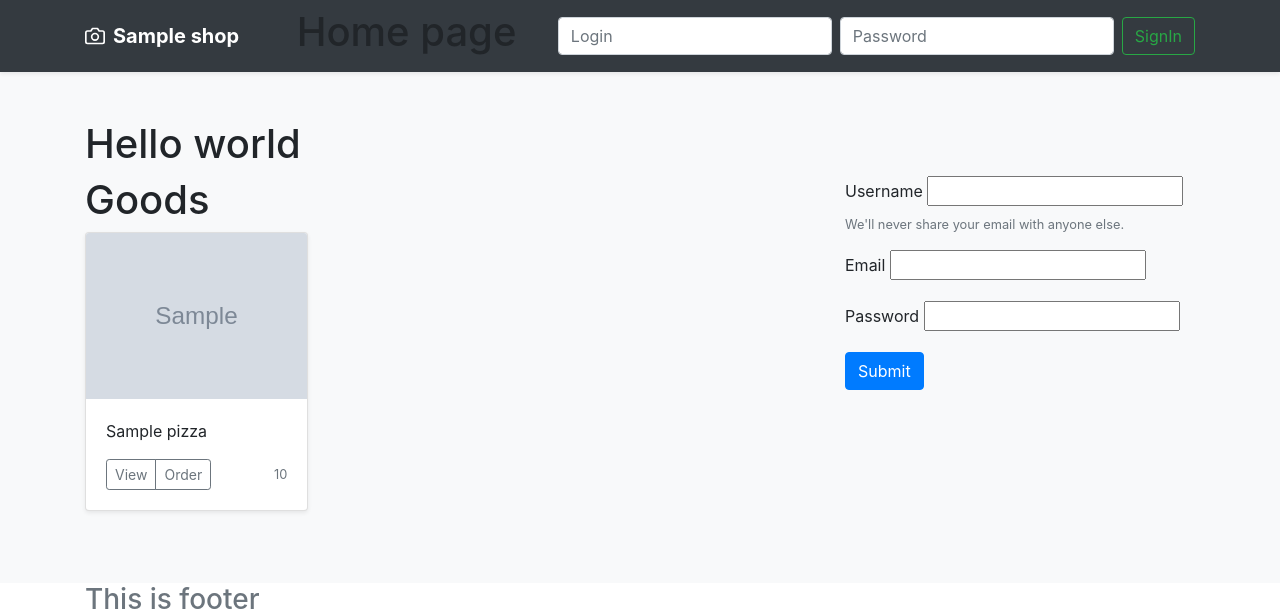
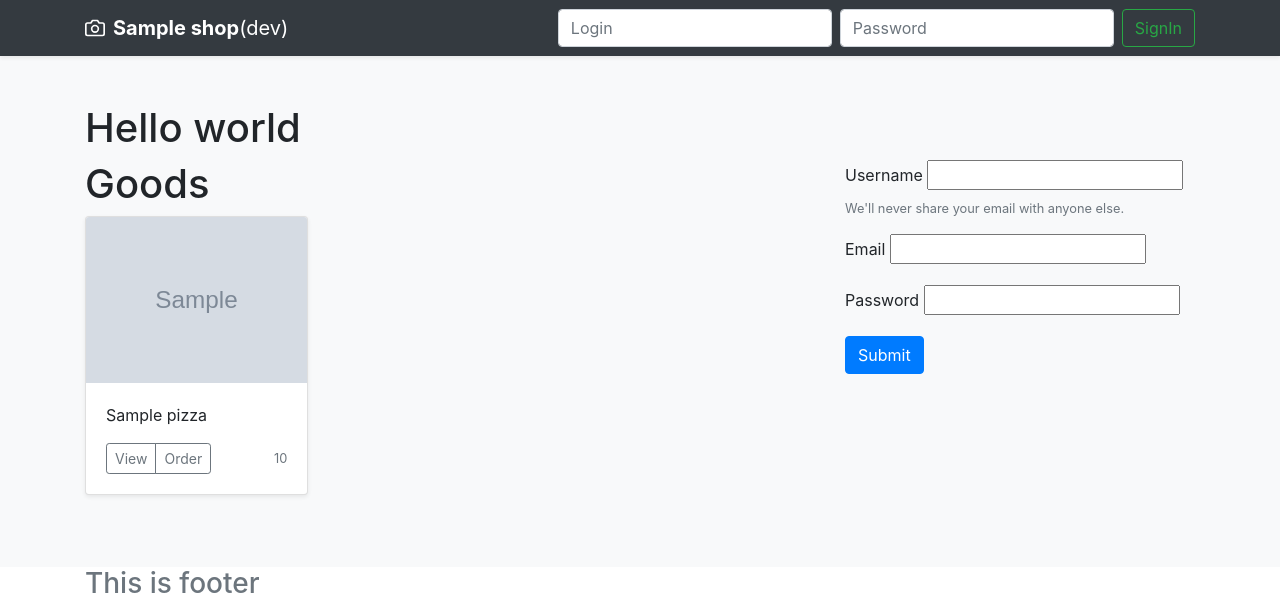
Before and after one commit to zdimon/pizza_store, a Django app: template templates/shop/home.html in a window 1280 px wide. Shown: the top 615 px of the page. Run offline with Django 3.2, Linux system fonts and the light colour scheme; the template is opened without the code that fills it: most values are stand-ins (such as "Sample title", 1, 10 or a date in 2020); grey boxes marked "Sample" are stand-in pictures; form fields are guessed from the names that the template uses; some libraries are stand-ins or nearby versions.

Commit message:
auto commit

```diff
--- a/templates/layout.html
+++ b/templates/layout.html
@@ -13,7 +13,7 @@
           <div class="container d-flex justify-content-between">
             <a href="#" class="navbar-brand d-flex align-items-center">
               <svg xmlns="http://www.w3.org/2000/svg" width="20" height="20" viewBox="0 0 24 24" fill="none" stroke="currentColor" stroke-width="2" stroke-linecap="round" stroke-linejoin="round" class="mr-2"><path d="M23 19a2 2 0 0 1-2 2H3a2 2 0 0 1-2-2V8a2 2 0 0 1 2-2h4l2-3h6l2 3h4a2 2 0 0 1 2 2z"></path><circle cx="12" cy="13" r="4"></circle></svg>
-              <strong>{{ shop.name }}</strong>
+              <strong>{{ shop.name }}</strong>(dev)
             </a>
             {% block header %}{% endblock %}
 
--- a/templates/shop/home.html
+++ b/templates/shop/home.html
@@ -1,8 +1,4 @@
 {% extends 'layout.html' %}
-
-{% block header %}
-    <h1>Home page</h1>
-{% endblock %}
 
 {% block content %}
     <h1>Hello world</h1>
```
